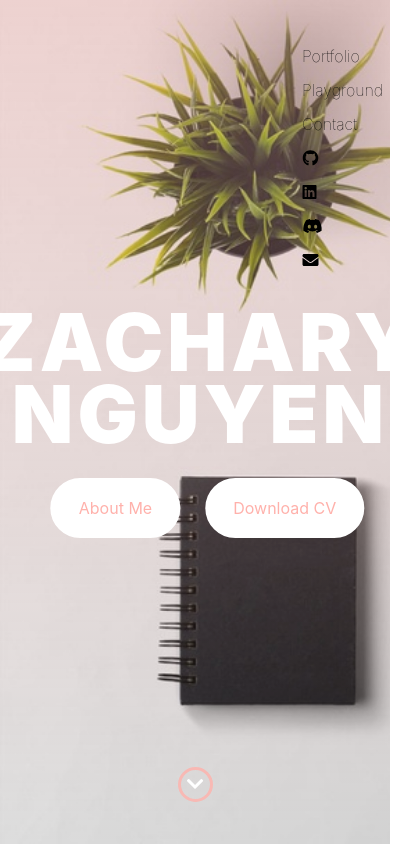
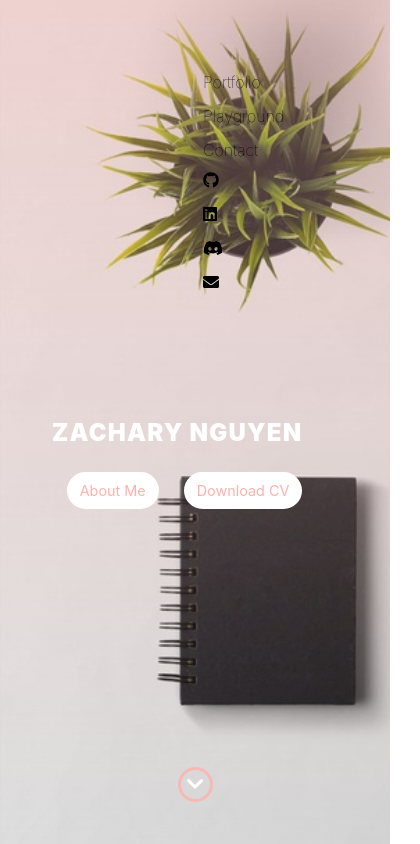
Before and after one commit to zachary-nguyen/zachub, a React (Create React App) app: page / in a window 390 px wide. Shown: the top 844 px of the page, 420 px wide, since content can reach past the window. Built offline with nearby package versions, Linux system fonts and the light colour scheme.

Commit message:
- responsive

```diff
--- a/public/index.html
+++ b/public/index.html
@@ -16,5 +16,4 @@
     <noscript>You need to enable JavaScript to run this app.</noscript>
     <div class="App" id="root"></div>
   </body>
-
 </html>
--- a/src/App.css
+++ b/src/App.css
@@ -100,7 +100,7 @@ body{
     padding: 15px;
 }
 
-.content{
+#content{
     position: absolute;
     z-index: 10;
     top: 50%;
@@ -252,3 +252,77 @@ body{
     cursor: default;
     font-size: 1.2em;
 }
+
+/*
+  Responsive
+ */
+
+@media only screen and (max-width : 992px) {
+
+    #lead {
+        height: auto;
+        min-height: auto;
+        max-height: auto;
+        padding: 100px 15px;
+    }
+
+    #content {
+        position: relative;
+        transform: none;
+        left: auto;
+        top: 50%;
+    }
+
+    #nav-menu {
+        position: relative;
+        transform: translate(-300%,0%);
+        top: 5%;
+    }
+
+    #nav-menu a{
+        position: relative;
+        top: 5%;
+    }
+
+    #content h1 {
+        font-size: 3em;
+    }
+
+
+    #about {
+        text-align: center;
+    }
+    #about p {
+        text-align: left;
+    }
+}
+
+@media only screen and (max-width : 768px) {
+
+    #content h1 {
+        font-size: 2em;
+    }
+
+    #content h2 {
+        font-size: 1.3em;
+    }
+
+    #content a {
+        padding: 10px 20px;
+    }
+}
+
+@media only screen and (max-width : 480px) {
+
+    #content h1 {
+        font-size: 1.5em;
+    }
+    #content h2 {
+        font-size: 1em;
+    }
+
+    #content a {
+        font-size: 0.9em;
+        padding: 5px 10px;
+    }
+}
--- a/src/views/Home/home.jsx
+++ b/src/views/Home/home.jsx
@@ -18,7 +18,7 @@ const Home = () => {
         <React.Fragment>
             <div id={'main'} className={'main'}>
                 <Navigation/>
-                <div id={'content'} className={'content'}>
+                <div id={'content'}>
                     <h1>Zachary Nguyen</h1>
                     <a href={'#'} onClick={scrollToNext} className="btn-rounded-white">About Me</a>
                     <a href="./public/ZacharyNguyenResume2020.pdf" download className="btn-rounded-white">Download CV</a>
```
